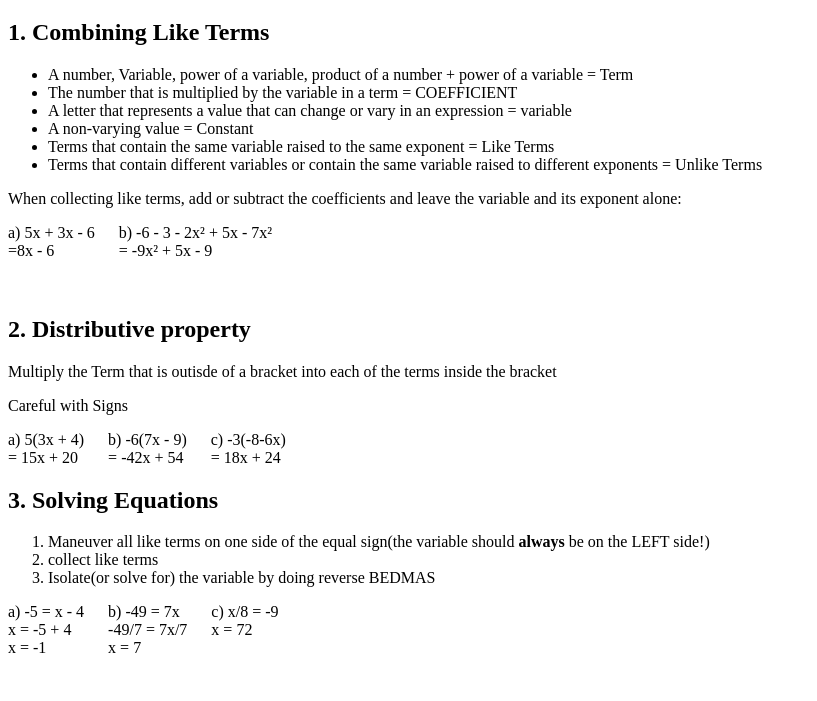
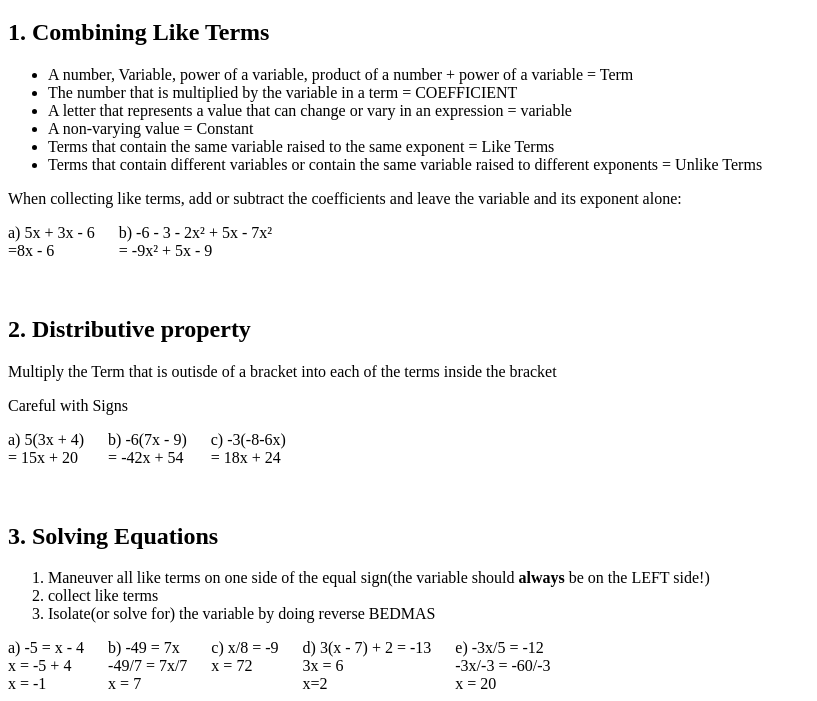
Before and after one commit to hjzres/notes, a plain HTML site: page Physics.html in a window 1280 px wide. Shown: the part 127-828 px from the top of the page, without its empty margins (0-817 px from the left). Before the commit the page ends 800 px from the top, so only its background shows below. Drawn offline with Linux system fonts and the light colour scheme.

Commit message:
done physics day 2

```diff
--- a/Physics.html
+++ b/Physics.html
@@ -83,6 +83,8 @@
                 = 18x + 24
             </div>
         </div>
+        <br>
+        <br>
         <h2>3. Solving Equations</h2>
         <ol>
             <li>Maneuver all like terms on one side of the equal sign(the variable should <b>always</b> be on the LEFT side!)</li>
@@ -111,6 +113,20 @@
                 <br>
                 <br>
             </div>
+            <div class="questions">
+                d) 3(x - 7) + 2 = -13
+                <br>
+                3x = 6
+                <br>
+                x=2
+            </div>
+            <div class="questions">
+                e) -3x/5 = -12
+                <br>
+                -3x/-3 = -60/-3
+                <br>
+                x = 20
+            </div>
         </div>
     </div>
 </body>
```
